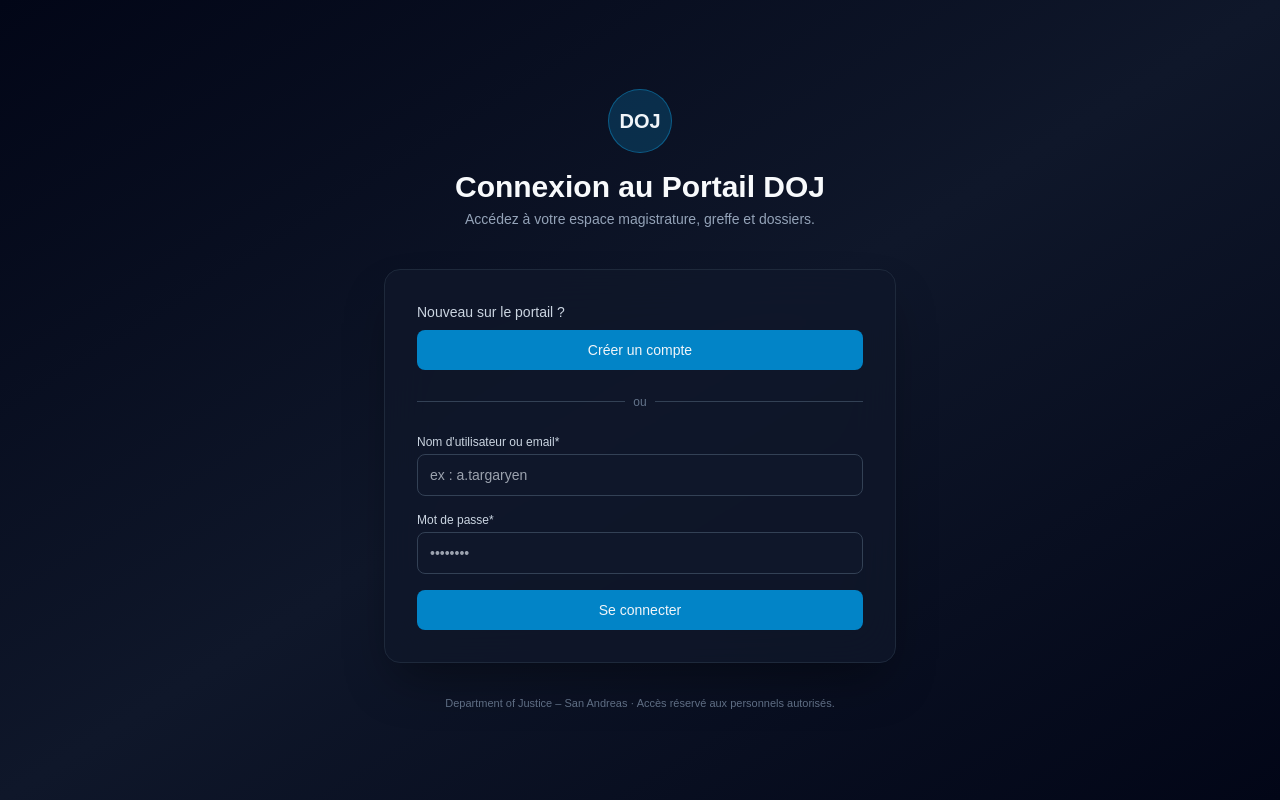
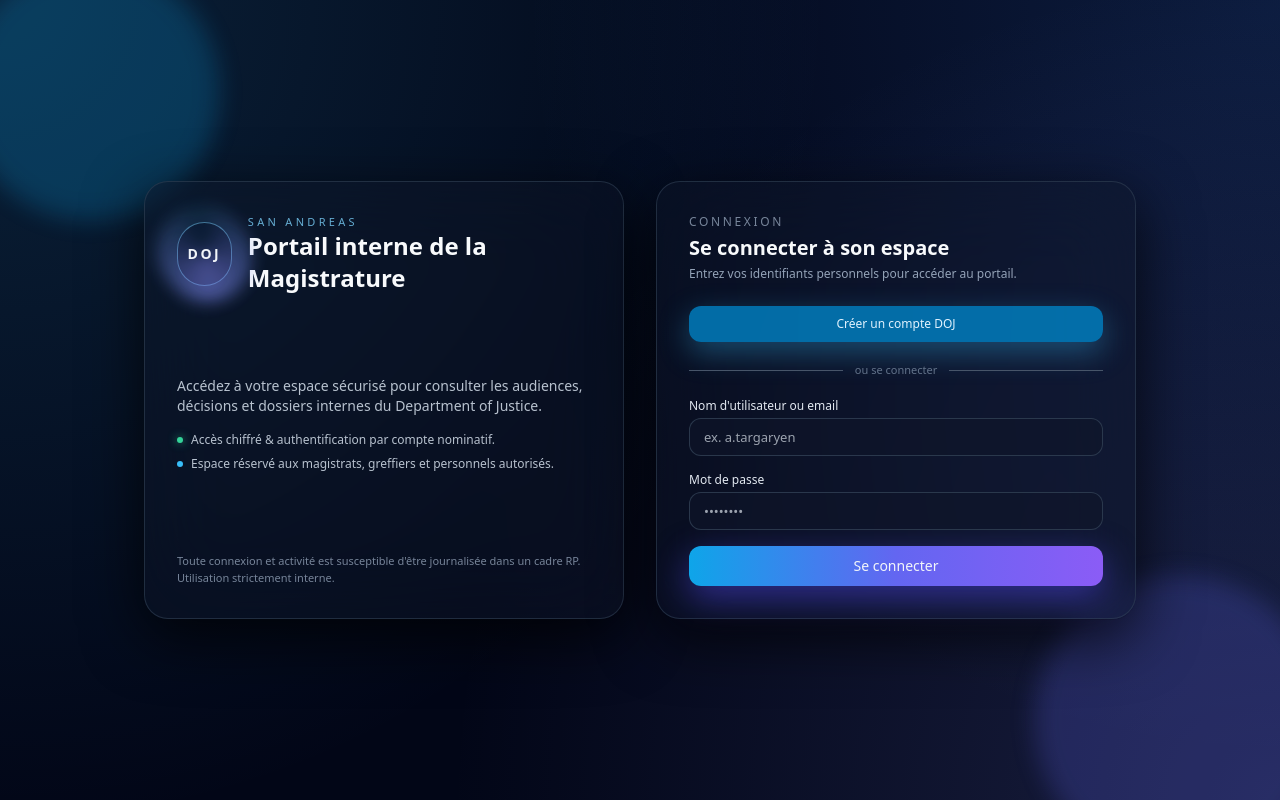
Before and after one commit to zealess/doj-frontend, a Next.js app: page / in a window 1280 px wide. Built offline with nearby package versions, Linux system fonts and the light colour scheme.

Commit message:
amélioration visuel - 3 pages (login, register & dashboard)

```diff
--- a/app/globals.css
+++ b/app/globals.css
@@ -2,27 +2,61 @@
 @tailwind components;
 @tailwind utilities;
 
-:root {
-  --background: #ffffff;
-  --foreground: #171717;
+/* Fond général animé léger */
+.body-gradient {
+  background: radial-gradient(circle at top left, rgba(56, 189, 248, 0.15), transparent 55%),
+              radial-gradient(circle at bottom right, rgba(129, 140, 248, 0.18), transparent 55%),
+              radial-gradient(circle at top right, rgba(59, 130, 246, 0.18), transparent 50%),
+              #020617;
 }
 
-@theme inline {
-  --color-background: var(--background);
-  --color-foreground: var(--foreground);
-  --font-sans: var(--font-geist-sans);
-  --font-mono: var(--font-geist-mono);
+/* Carte effet verre */
+.glass-card {
+  @apply bg-slate-900/40 border border-slate-700/60 rounded-3xl backdrop-blur-2xl shadow-[0_18px_60px_rgba(0,0,0,0.75)];
 }
 
-@media (prefers-color-scheme: dark) {
-  :root {
-    --background: #0a0a0a;
-    --foreground: #ededed;
+/* Badge rond DOJ animé */
+.badge-orbit {
+  position: relative;
+  isolation: isolate;
+}
+.badge-orbit::before {
+  content: "";
+  position: absolute;
+  inset: -18px;
+  border-radius: 9999px;
+  background: conic-gradient(
+    from 210deg,
+    rgba(56, 189, 248, 0.1),
+    rgba(129, 140, 248, 0.6),
+    rgba(56, 189, 248, 0.1)
+  );
+  opacity: 0.9;
+  filter: blur(8px);
+  z-index: -1;
+  animation: spin-slow 14s linear infinite;
+}
+
+/* petites bulles d’ambiance */
+.floating-orb {
+  position: absolute;
+  border-radius: 9999px;
+  filter: blur(12px);
+  opacity: 0.55;
+  animation: float-soft 18s ease-in-out infinite alternate;
+}
+
+@keyframes spin-slow {
+  to {
+    transform: rotate(360deg);
   }
 }
 
-body {
-  background: var(--background);
-  color: var(--foreground);
-  font-family: Arial, Helvetica, sans-serif;
+@keyframes float-soft {
+  0% {
+    transform: translate3d(0, 6px, 0) scale(1);
+  }
+  100% {
+    transform: translate3d(15px, -6px, 0) scale(1.04);
+  }
 }
--- a/app/page.tsx
+++ b/app/page.tsx
@@ -1,15 +1,15 @@
 "use client";
 
-import { useState, FormEvent } from "react";
+import { FormEvent, useState } from "react";
 import { useRouter } from "next/navigation";
 
 export default function LoginPage() {
   const router = useRouter();
 
-  const [identifier, setIdentifier] = useState<string>("");
-  const [password, setPassword] = useState<string>("");
-  const [loading, setLoading] = useState<boolean>(false);
-  const [error, setError] = useState<string>("");
+  const [identifier, setIdentifier] = useState("");
+  const [password, setPassword] = useState("");
+  const [loading, setLoading] = useState(false);
+  const [error, setError] = useState("");
 
   const handleSubmit = async (e: FormEvent) => {
     e.preventDefault();
@@ -29,14 +29,18 @@ export default function LoginPage() {
       const data = await res.json();
 
       if (!res.ok) {
-        setError(data.message || "Erreur de connexion.");
+        setError(data.message || "Identifiants incorrects.");
         setLoading(false);
         return;
       }
 
+      // token + user
       localStorage.setItem("doj_token", data.token);
+      if (data.user) {
+        localStorage.setItem("doj_user", JSON.stringify(data.user));
+      }
 
-// On pose aussi un cookie lisible par le middleware
+      // cookie pour le middleware
       if (typeof document !== "undefined") {
         document.cookie = `doj_token=${data.token}; Path=/; Max-Age=${
           7 * 24 * 60 * 60
@@ -46,80 +50,123 @@ if (typeof document !== "undefined") {
       router.push("/dashboard");
     } catch (err) {
       console.error(err);
-      setError("Erreur serveur. Réessaie plus tard.");
+      setError("Erreur serveur. Merci de réessayer plus tard.");
     } finally {
       setLoading(false);
     }
   };
 
   return (
-    <main className="min-h-screen flex items-center justify-center bg-gradient-to-br from-slate-950 via-slate-900 to-slate-950">
-      <div className="w-full max-w-5xl px-4 flex flex-col items-center">
-        <div className="mb-10 flex flex-col items-center">
-          {/* Logo */}
-          <div className="mb-4 h-16 w-16 rounded-full bg-sky-500/20 border border-sky-500/40 flex items-center justify-center text-xl font-bold">
+    <main className="min-h-screen body-gradient relative flex items-center justify-center overflow-hidden">
+      {/* Orbes de fond */}
+      <div className="floating-orb w-64 h-64 bg-sky-500/40 -top-10 -left-10" />
+      <div className="floating-orb w-72 h-72 bg-indigo-500/40 bottom-[-60px] right-[-40px]" />
+
+      <div className="relative z-10 w-full max-w-5xl px-4 py-10 md:py-14 flex flex-col md:flex-row gap-8 items-center md:items-stretch">
+        {/* Panneau gauche : identité DOJ */}
+        <section className="glass-card w-full md:w-1/2 p-6 md:p-8 flex flex-col justify-between">
+          <div className="flex items-center gap-4 mb-8">
+            <div className="badge-orbit h-14 w-14 md:h-16 md:w-16 rounded-full border border-sky-300/50 bg-slate-950/80 flex items-center justify-center text-xs md:text-sm font-semibold tracking-[0.18em]">
               DOJ
             </div>
-
-          <h1 className="text-2xl md:text-3xl font-semibold text-slate-50">
-            Connexion au Portail DOJ
+            <div>
+              <p className="text-[11px] uppercase tracking-[0.3em] text-sky-300/80">
+                San Andreas
+              </p>
+              <h1 className="text-xl md:text-2xl font-semibold text-slate-50">
+                Portail interne de la Magistrature
               </h1>
-          <p className="mt-1 text-sm text-slate-400">
-            Accédez à votre espace magistrature, greffe et dossiers.
-          </p>
+            </div>
           </div>
 
-        {/* CARD */}
-        <div className="w-full max-w-lg bg-slate-900/80 border border-slate-800 rounded-2xl shadow-2xl shadow-black/40 backdrop-blur-xl p-6 md:p-8">
-
-          <div className="mb-6">
-            <div className="text-sm text-slate-300 mb-2">Nouveau sur le portail ?</div>
-            <button
-              onClick={() => router.push("/register")}
-              className="w-full py-2.5 rounded-lg bg-sky-600 hover:bg-sky-500 transition font-medium text-sm"
-            >
-              Créer un compte
-            </button>
+          <div className="space-y-4 text-sm text-slate-200">
+            <p className="text-slate-300/90">
+              Accédez à votre espace sécurisé pour consulter les audiences,
+              décisions et dossiers internes du Department of Justice.
+            </p>
+            <div className="grid gap-2 text-xs text-slate-300/90">
+              <div className="flex items-center gap-2">
+                <span className="h-1.5 w-1.5 rounded-full bg-emerald-400 shadow-[0_0_10px_rgba(52,211,153,0.8)]" />
+                <span>Accès chiffré &amp; authentification par compte nominatif.</span>
+              </div>
+              <div className="flex items-center gap-2">
+                <span className="h-1.5 w-1.5 rounded-full bg-sky-400" />
+                <span>
+                  Espace réservé aux magistrats, greffiers et personnels autorisés.
+                </span>
+              </div>
+            </div>
           </div>
 
-          <div className="flex items-center gap-2 mb-6 text-xs text-slate-500">
-            <div className="h-px flex-1 bg-slate-700" />
-            <span>ou</span>
-            <div className="h-px flex-1 bg-slate-700" />
+          <p className="mt-8 text-[11px] text-slate-400/80">
+            Toute connexion et activité est susceptible d&apos;être journalisée
+            dans un cadre RP. Utilisation strictement interne.
+          </p>
+        </section>
+
+        {/* Panneau droit : formulaire de connexion */}
+        <section className="glass-card w-full md:w-1/2 p-6 md:p-8 flex flex-col">
+          <header className="mb-6">
+            <p className="text-xs uppercase tracking-[0.22em] text-slate-400/80 mb-1">
+              Connexion
+            </p>
+            <h2 className="text-lg md:text-xl font-semibold text-slate-50">
+              Se connecter à son espace
+            </h2>
+            <p className="text-xs text-slate-400 mt-1">
+              Entrez vos identifiants personnels pour accéder au portail.
+            </p>
+          </header>
+
+          <button
+            type="button"
+            onClick={() => router.push("/register")}
+            className="mb-5 w-full text-xs font-medium text-sky-100 bg-sky-600/80 hover:bg-sky-500 transition-all duration-300 py-2.5 rounded-xl shadow-[0_10px_30px_rgba(56,189,248,0.35)]"
+          >
+            Créer un compte DOJ
+          </button>
+
+          <div className="flex items-center gap-3 mb-5 text-[11px] text-slate-500">
+            <span className="h-px flex-1 bg-slate-600" />
+            <span>ou se connecter</span>
+            <span className="h-px flex-1 bg-slate-600" />
           </div>
 
-          <form onSubmit={handleSubmit} className="space-y-4">
-
-            <div>
-              <label className="block text-xs font-medium text-slate-300 mb-1">
-                Nom d&apos;utilisateur ou email*
+          <form onSubmit={handleSubmit} className="space-y-4 flex-1 flex flex-col">
+            <div className="space-y-1 text-xs">
+              <label className="font-medium text-slate-200">
+                Nom d&apos;utilisateur ou email
               </label>
+              <div className="relative">
                 <input
                   type="text"
                   value={identifier}
                   onChange={(e) => setIdentifier(e.target.value)}
-                className="w-full px-3 py-2.5 rounded-lg bg-slate-900 border border-slate-700 focus:border-sky-500 focus:ring-sky-500 text-sm"
-                placeholder="ex : a.targaryen"
                   required
+                  placeholder="ex. a.targaryen"
+                  className="w-full rounded-xl bg-slate-900/60 border border-slate-700/80 focus:border-sky-400 focus:ring-2 focus:ring-sky-500/40 px-3.5 py-2.5 text-[13px] text-slate-50 outline-none transition-all duration-200"
                 />
               </div>
+            </div>
 
-            <div>
-              <label className="block text-xs font-medium text-slate-300 mb-1">
-                Mot de passe*
+            <div className="space-y-1 text-xs">
+              <label className="font-medium text-slate-200">
+                Mot de passe
               </label>
+              <div className="relative">
                 <input
                   type="password"
                   value={password}
+                  onChange={(e) => setPassword(e.target.value)}
                   required
-                onChange={(e) => setPassword(e.target.value)}
-                className="w-full px-3 py-2.5 rounded-lg bg-slate-900 border border-slate-700 focus:border-sky-500 focus:ring-sky-500 text-sm"
                   placeholder="••••••••"
+                  className="w-full rounded-xl bg-slate-900/60 border border-slate-700/80 focus:border-indigo-400 focus:ring-2 focus:ring-indigo-500/40 px-3.5 py-2.5 text-[13px] text-slate-50 outline-none transition-all duration-200"
                 />
+              </div>
             </div>
 
             {error && (
-              <p className="text-xs text-red-400 bg-red-950/40 border border-red-800 rounded-md px-3 py-2">
+              <p className="text-[11px] text-red-300 bg-red-950/50 border border-red-800/70 rounded-lg px-3 py-2">
                 {error}
               </p>
             )}
@@ -127,17 +174,12 @@ if (typeof document !== "undefined") {
             <button
               type="submit"
               disabled={loading}
-              className="w-full mt-2 py-2.5 rounded-lg bg-sky-600 hover:bg-sky-500 disabled:opacity-60 transition font-medium text-sm"
+              className="mt-3 w-full text-sm font-medium rounded-xl bg-gradient-to-r from-sky-500 via-indigo-500 to-violet-500 hover:from-sky-400 hover:via-indigo-400 hover:to-violet-400 disabled:opacity-60 disabled:cursor-not-allowed py-2.5 shadow-[0_12px_35px_rgba(79,70,229,0.55)] transition-transform duration-200 hover:-translate-y-[1px]"
             >
-              {loading ? "Connexion..." : "Se connecter"}
+              {loading ? "Connexion en cours..." : "Se connecter"}
             </button>
-
           </form>
-        </div>
-
-        <p className="mt-8 text-[11px] text-slate-500">
-          Department of Justice – San Andreas · Accès réservé aux personnels autorisés.
-        </p>
+        </section>
       </div>
     </main>
   );
--- a/app/register/page.tsx
+++ b/app/register/page.tsx
@@ -1,6 +1,6 @@
 "use client";
 
-import { useState, ChangeEvent, FormEvent } from "react";
+import { ChangeEvent, FormEvent, useState } from "react";
 import { useRouter } from "next/navigation";
 
 export default function RegisterPage() {
@@ -13,9 +13,9 @@ export default function RegisterPage() {
     confirmPassword: "",
   });
 
-  const [loading, setLoading] = useState<boolean>(false);
-  const [error, setError] = useState<string>("");
-  const [success, setSuccess] = useState<string>("");
+  const [loading, setLoading] = useState(false);
+  const [error, setError] = useState("");
+  const [success, setSuccess] = useState("");
 
   const handleChange = (e: ChangeEvent<HTMLInputElement>) => {
     setForm((prev) => ({ ...prev, [e.target.name]: e.target.value }));
@@ -26,6 +26,12 @@ export default function RegisterPage() {
     setError("");
     setSuccess("");
     setLoading(true);
+
+    if (form.password !== form.confirmPassword) {
+      setError("Les mots de passe ne correspondent pas.");
+      setLoading(false);
+      return;
+    }
 
     try {
       const res = await fetch(
@@ -45,115 +51,152 @@ export default function RegisterPage() {
         return;
       }
 
-      setSuccess("Compte créé avec succès !");
-      setTimeout(() => router.push("/"), 1200);
+      setSuccess("Compte créé avec succès. Redirection en cours…");
+      setTimeout(() => router.push("/"), 1100);
     } catch (err) {
       console.error(err);
-      setError("Erreur serveur.");
+      setError("Erreur serveur. Merci de réessayer plus tard.");
     } finally {
       setLoading(false);
     }
   };
 
   return (
-    <main className="min-h-screen flex items-center justify-center bg-gradient-to-br from-slate-950 via-slate-900 to-slate-950">
-      <div className="w-full max-w-5xl px-4 flex flex-col items-center">
+    <main className="min-h-screen body-gradient relative flex items-center justify-center overflow-hidden">
+      <div className="floating-orb w-60 h-60 bg-sky-500/40 top-[-40px] right-[-30px]" />
+      <div className="floating-orb w-72 h-72 bg-indigo-500/40 bottom-[-70px] left-[-50px]" />
 
-        <div className="mb-10 flex flex-col items-center">
-          <div className="mb-4 h-16 w-16 rounded-full bg-sky-500/20 border border-sky-500/40 flex items-center justify-center text-xl font-bold">
-            DOJ
-          </div>
-          <h1 className="text-2xl md:text-3xl font-semibold text-slate-50">
-            Créer un compte DOJ
-          </h1>
-          <p className="mt-1 text-sm text-slate-400">
-            Réservé aux membres autorisés.
-          </p>
-        </div>
+      <div className="relative z-10 w-full max-w-5xl px-4 py-10 md:py-14 flex flex-col md:flex-row gap-8 items-center md:items-stretch">
+        {/* Bloc infos */}
+        <section className="glass-card w-full md:w-1/2 p-6 md:p-8 flex flex-col justify-between">
+          <div>
+            <div className="flex items-center gap-3 mb-6">
+              <div className="badge-orbit h-12 w-12 md:h-14 md:w-14 rounded-full border border-indigo-300/60 bg-slate-950/80 flex items-center justify-center text-[10px] md:text-xs font-semibold tracking-[0.18em]">
+                DOJ
+              </div>
+              <div>
+                <p className="text-[11px] uppercase tracking-[0.3em] text-indigo-300/80">
+                  Inscription
+                </p>
+                <h1 className="text-xl md:text-2xl font-semibold text-slate-50">
+                  Création d&apos;un compte DOJ
+                </h1>
+              </div>
+            </div>
 
-        <div className="w-full max-w-lg bg-slate-900/80 border border-slate-800 rounded-2xl shadow-2xl p-8">
+            <p className="text-sm text-slate-300/90 mb-4">
+              Cet espace est réservé aux membres autorisés du Department of
+              Justice (magistrats, greffiers, personnels habilités).
+            </p>
 
-          <div className="mb-6">
-            <div className="text-sm text-slate-300 mb-2">Déjà un compte ?</div>
-            <button
-              onClick={() => router.push("/")}
-              className="w-full py-2.5 rounded-lg bg-sky-600 hover:bg-sky-500 transition font-medium text-sm"
-            >
-              Se connecter
-            </button>
+            <ul className="space-y-2 text-xs text-slate-300/90">
+              <li className="flex gap-2">
+                <span className="mt-[3px] h-1.5 w-1.5 rounded-full bg-sky-400" />
+                <span>Utilisez un identifiant RP cohérent avec votre personnage.</span>
+              </li>
+              <li className="flex gap-2">
+                <span className="mt-[3px] h-1.5 w-1.5 rounded-full bg-violet-400" />
+                <span>
+                  L&apos;adresse email sert à la récupération et à la gestion interne.
+                </span>
+              </li>
+            </ul>
           </div>
 
-          <div className="flex items-center gap-2 mb-6 text-xs text-slate-500">
-            <div className="h-px flex-1 bg-slate-700"></div>
-            <span>ou</span>
-            <div className="h-px flex-1 bg-slate-700"></div>
-          </div>
+          <p className="mt-8 text-[11px] text-slate-400/80">
+            En validant votre inscription, vous acceptez le cadre RP et les
+            règles internes du DOJ.
+          </p>
+        </section>
 
-          <form onSubmit={handleSubmit} className="space-y-4">
+        {/* Formulaire */}
+        <section className="glass-card w-full md:w-1/2 p-6 md:p-8 flex flex-col">
+          <header className="mb-6">
+            <p className="text-xs uppercase tracking-[0.23em] text-slate-400/80 mb-1">
+              Informations du compte
+            </p>
+            <h2 className="text-lg md:text-xl font-semibold text-slate-50">
+              Créer un accès sécurisé
+            </h2>
+            <p className="text-xs text-slate-400 mt-1">
+              Complétez les champs ci-dessous pour générer vos identifiants.
+            </p>
+          </header>
 
-            <div>
-              <label className="block text-xs mb-1 text-slate-300">
-                Nom d&apos;utilisateur*
+          <button
+            type="button"
+            onClick={() => router.push("/")}
+            className="mb-5 w-full text-xs font-medium text-sky-100 bg-slate-900/60 hover:bg-slate-800/80 border border-slate-700/80 transition-all duration-300 py-2.5 rounded-xl"
+          >
+            J&apos;ai déjà un compte
+          </button>
+
+          <form onSubmit={handleSubmit} className="space-y-4 flex-1 flex flex-col">
+            <div className="space-y-1 text-xs">
+              <label className="font-medium text-slate-200">
+                Nom d&apos;utilisateur RP
               </label>
               <input
                 name="username"
                 value={form.username}
                 onChange={handleChange}
                 required
-                className="w-full px-3 py-2.5 rounded-lg bg-slate-900 border border-slate-700 focus:border-sky-500 text-sm"
+                placeholder="ex. Alessandro.Targaryen"
+                className="w-full rounded-xl bg-slate-900/60 border border-slate-700/80 focus:border-sky-400 focus:ring-2 focus:ring-sky-500/40 px-3.5 py-2.5 text-[13px] text-slate-50 outline-none transition-all duration-200"
               />
             </div>
 
-            <div>
-              <label className="block text-xs mb-1 text-slate-300">
-                Email*
-              </label>
+            <div className="space-y-1 text-xs">
+              <label className="font-medium text-slate-200">Email</label>
               <input
+                type="email"
                 name="email"
-                type="email"
                 value={form.email}
+                onChange={handleChange}
                 required
-                onChange={handleChange}
-                className="w-full px-3 py-2.5 rounded-lg bg-slate-900 border border-slate-700 focus:border-sky-500 text-sm"
+                placeholder="prenom.nom@exemple.com"
+                className="w-full rounded-xl bg-slate-900/60 border border-slate-700/80 focus:border-indigo-400 focus:ring-2 focus:ring-indigo-500/40 px-3.5 py-2.5 text-[13px] text-slate-50 outline-none transition-all duration-200"
               />
             </div>
 
-            <div>
-              <label className="block text-xs mb-1 text-slate-300">
-                Mot de passe*
+            <div className="space-y-1 text-xs">
+              <label className="font-medium text-slate-200">
+                Mot de passe
               </label>
               <input
+                type="password"
                 name="password"
-                type="password"
                 value={form.password}
+                onChange={handleChange}
                 required
-                onChange={handleChange}
-                className="w-full px-3 py-2.5 rounded-lg bg-slate-900 border border-slate-700 focus:border-sky-500 text-sm"
+                placeholder="••••••••"
+                className="w-full rounded-xl bg-slate-900/60 border border-slate-700/80 focus:border-violet-400 focus:ring-2 focus:ring-violet-500/40 px-3.5 py-2.5 text-[13px] text-slate-50 outline-none transition-all duration-200"
               />
             </div>
 
-            <div>
-              <label className="block text-xs mb-1 text-slate-300">
-                Confirmer le mot de passe*
+            <div className="space-y-1 text-xs">
+              <label className="font-medium text-slate-200">
+                Confirmation du mot de passe
               </label>
               <input
+                type="password"
                 name="confirmPassword"
-                type="password"
                 value={form.confirmPassword}
+                onChange={handleChange}
                 required
-                onChange={handleChange}
-                className="w-full px-3 py-2.5 rounded-lg bg-slate-900 border border-slate-700 focus:border-sky-500 text-sm"
+                placeholder="••••••••"
+                className="w-full rounded-xl bg-slate-900/60 border border-slate-700/80 focus:border-violet-400 focus:ring-2 focus:ring-violet-500/40 px-3.5 py-2.5 text-[13px] text-slate-50 outline-none transition-all duration-200"
               />
             </div>
 
             {error && (
-              <p className="text-xs text-red-400 bg-red-950/40 border border-red-800 rounded-md px-3 py-2">
+              <p className="text-[11px] text-red-300 bg-red-950/50 border border-red-800/70 rounded-lg px-3 py-2">
                 {error}
               </p>
             )}
 
             {success && (
-              <p className="text-xs text-emerald-400 bg-emerald-950/40 border border-emerald-800 rounded-md px-3 py-2">
+              <p className="text-[11px] text-emerald-300 bg-emerald-950/40 border border-emerald-800/70 rounded-lg px-3 py-2">
                 {success}
               </p>
             )}
@@ -161,16 +204,12 @@ export default function RegisterPage() {
             <button
               type="submit"
               disabled={loading}
-              className="w-full mt-2 py-2.5 bg-sky-600 hover:bg-sky-500 rounded-lg disabled:opacity-60 transition text-sm"
+              className="mt-3 w-full text-sm font-medium rounded-xl bg-gradient-to-r from-sky-500 via-indigo-500 to-violet-500 hover:from-sky-400 hover:via-indigo-400 hover:to-violet-400 disabled:opacity-60 disabled:cursor-not-allowed py-2.5 shadow-[0_12px_35px_rgba(79,70,229,0.55)] transition-transform duration-200 hover:-translate-y-[1px]"
             >
-              {loading ? "Création..." : "Créer un compte"}
+              {loading ? "Création du compte..." : "Créer le compte"}
             </button>
           </form>
-        </div>
-
-        <p className="mt-8 text-[11px] text-slate-500">
-          Department of Justice – San Andreas
-        </p>
+        </section>
       </div>
     </main>
   );
```
Also changed, not shown: app/dashboard/page.tsx (+127 -68 lines). Lines whose indentation alone changed are shown as unchanged.
